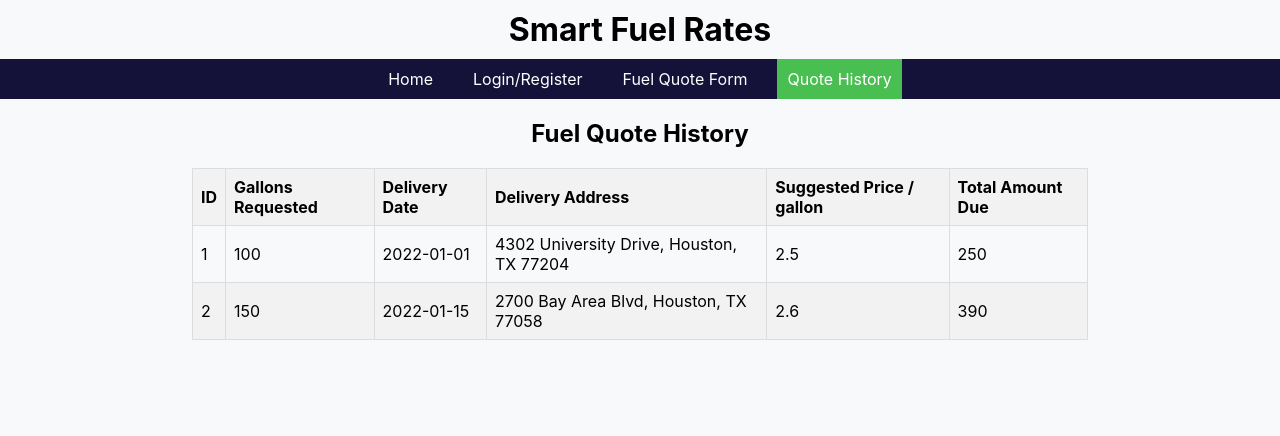
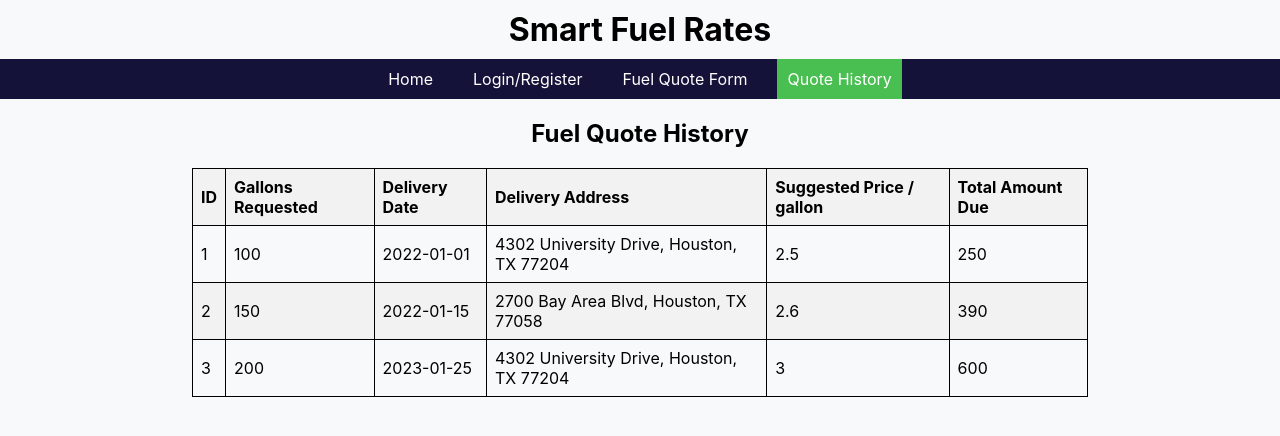
Before and after one commit to anhvu0/Fuel4353, a React (Create React App) app in the folder fuel_rate_calc/: page /fuel-quote-history in a window 1280 px wide. Shown: the top 436 px of the page. Built offline with nearby package versions, Linux system fonts and the light colour scheme.

Commit message:
add_quote_history_stuff

```diff
--- a/fuel_rate_calc/src/FuelQuoteForm.css
+++ b/fuel_rate_calc/src/FuelQuoteForm.css
@@ -100,7 +100,7 @@ p{
 
 .fuel-quote-history-table th,
 .fuel-quote-history-table td {
-  border: 1px solid #dddddd;
+  border: 1px solid #000000;
   text-align: left;
   padding: 8px;
 }
--- a/fuel_rate_calc/src/FuelQuoteHistory.js
+++ b/fuel_rate_calc/src/FuelQuoteHistory.js
@@ -6,6 +6,7 @@ const FuelQuoteHistory = () => {
   const quotes = [
     { id: 1, gallonsRequested: 100, deliveryDate: '2022-01-01', suggestedPrice: 2.5, totalAmountDue: 250, deliveryAddress: '4302 University Drive, Houston, TX 77204' },
     { id: 2, gallonsRequested: 150, deliveryDate: '2022-01-15', suggestedPrice: 2.6, totalAmountDue: 390, deliveryAddress: '2700 Bay Area Blvd, Houston, TX 77058' },
+    { id: 3, gallonsRequested: 200, deliveryDate: '2023-01-25', suggestedPrice: 3.0, totalAmountDue: 600, deliveryAddress: '4302 University Drive, Houston, TX 77204'}
     // Add more quote data as needed
   ];
 
```
